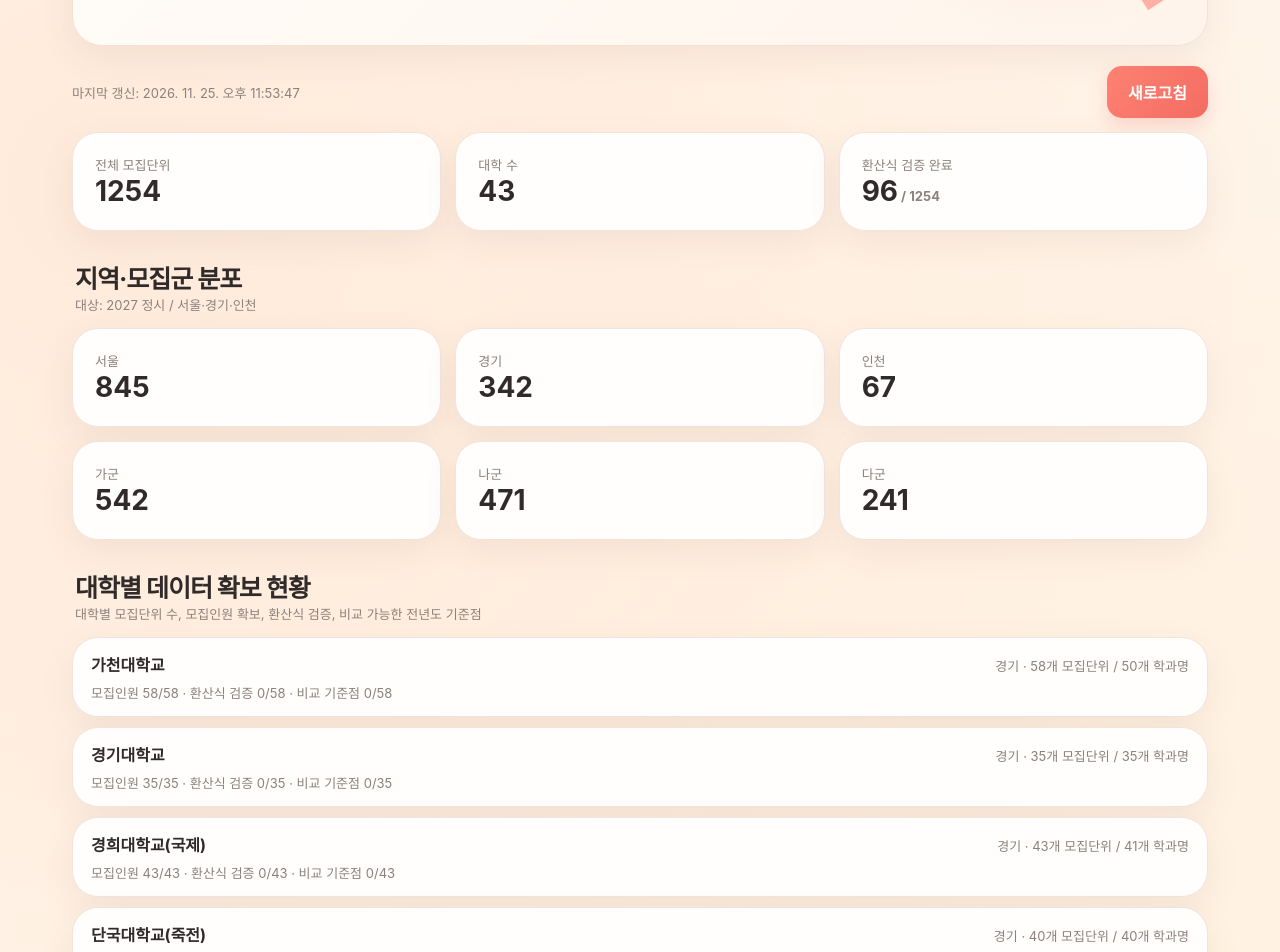
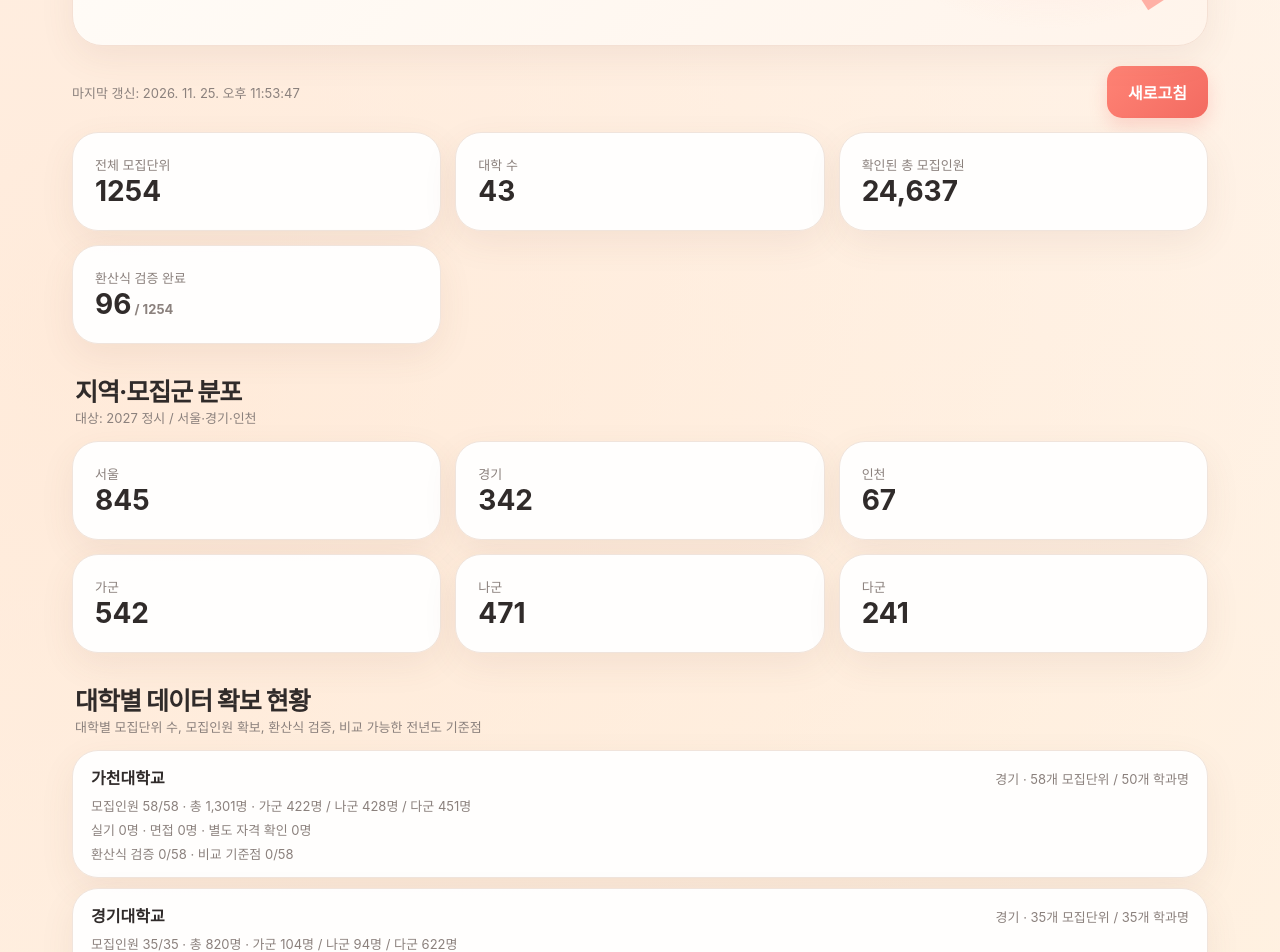
Before and after one commit to sooyachoco/2027-susi, a Next.js app: page /regular-audit in a window 1280 px wide. Shown: the part 380-1332 px from the top of the page. Built offline with nearby package versions, Linux system fonts and the light colour scheme.

Commit message:
Show recruitment totals and group breakdown in regular audit dashboard

```diff
--- a/app/regular-audit/page.tsx
+++ b/app/regular-audit/page.tsx
@@ -6,8 +6,8 @@ type AuditItem = { id: string; university: string; region: string; department: s
 type AuditData = {
   generatedAt: string;
   scope: string;
-  totals: { admissions: number; universities: number; byRegion: Record<string, number>; byGroup: Record<string, number> };
-  universityCoverage: Array<{ universityId: string; universityName: string; region: string; admissions: number; departments: number; withRecruitmentCount: number; calculationVerified: number; benchmarkComparable: number }>;
+  totals: { admissions: number; universities: number; byRegion: Record<string, number>; byGroup: Record<string, number>; recruitmentTotal: number; recruitmentTotalsByGroup: Record<string, number>; recruitmentByEvaluation: { practical: number; interview: number; additionalEligibility: number } };
+  universityCoverage: Array<{ universityId: string; universityName: string; region: string; admissions: number; departments: number; withRecruitmentCount: number; recruitmentTotal: number; recruitmentByGroup: Record<string, number>; recruitmentByEvaluation: { practical: number; interview: number; additionalEligibility: number }; calculationVerified: number; benchmarkComparable: number }>;
   genericSourceUniversitySummary: Array<{ universityId: string; universityName: string; region: string; count: number; sourceUrl: string; departments: string[] }>;
   quality: { calculationVerified: number; calculationUnverified: number; benchmarkComparable: number; withRecruitmentCount: number; withSource: number; requiresPracticalEvaluation: number; requiresInterviewEvaluation: number; requiresSchoolViolenceInput: number; requiresAdditionalEligibilityInput: number };
   issueCounts: Record<string, number>;
@@ -83,6 +83,7 @@ export default function RegularAuditPage() {
         <div className="grid">
           <article className="panel stat"><div className="muted">전체 모집단위</div><strong>{data.totals.admissions}</strong></article>
           <article className="panel stat"><div className="muted">대학 수</div><strong>{data.totals.universities}</strong></article>
+          <article className="panel stat"><div className="muted">확인된 총 모집인원</div><strong>{data.totals.recruitmentTotal.toLocaleString("ko-KR")}</strong></article>
           <article className="panel stat"><div className="muted">환산식 검증 완료</div><strong>{data.quality.calculationVerified}<small style={{fontSize:13,color:"var(--muted)"}}> / {data.totals.admissions}</small></strong></article>
         </div>
         <section className="section">
@@ -97,7 +98,9 @@ export default function RegularAuditPage() {
           <div style={{ display: "grid", gap: 10 }}>
             {data.universityCoverage.map((school) => <article className="panel" key={school.universityId} style={{ padding: "14px 18px" }}>
               <div style={{ display: "flex", justifyContent: "space-between", alignItems: "baseline", gap: 12, flexWrap: "wrap" }}><strong>{school.universityName}</strong><span className="muted">{school.region} · {school.admissions}개 모집단위 / {school.departments}개 학과명</span></div>
-              <div className="muted" style={{ marginTop: 7 }}>모집인원 {school.withRecruitmentCount}/{school.admissions} · 환산식 검증 {school.calculationVerified}/{school.admissions} · 비교 기준점 {school.benchmarkComparable}/{school.admissions}</div>
+              <div className="muted" style={{ marginTop: 7 }}>모집인원 {school.withRecruitmentCount}/{school.admissions} · 총 {school.recruitmentTotal.toLocaleString("ko-KR")}명 · 가군 {school.recruitmentByGroup["가"]?.toLocaleString("ko-KR") ?? 0}명 / 나군 {school.recruitmentByGroup["나"]?.toLocaleString("ko-KR") ?? 0}명 / 다군 {school.recruitmentByGroup["다"]?.toLocaleString("ko-KR") ?? 0}명</div>
+              <div className="muted" style={{ marginTop: 5 }}>실기 {school.recruitmentByEvaluation.practical.toLocaleString("ko-KR")}명 · 면접 {school.recruitmentByEvaluation.interview.toLocaleString("ko-KR")}명 · 별도 자격 확인 {school.recruitmentByEvaluation.additionalEligibility.toLocaleString("ko-KR")}명</div>
+              <div className="muted" style={{ marginTop: 5 }}>환산식 검증 {school.calculationVerified}/{school.admissions} · 비교 기준점 {school.benchmarkComparable}/{school.admissions}</div>
             </article>)}
           </div>
         </section>
```
